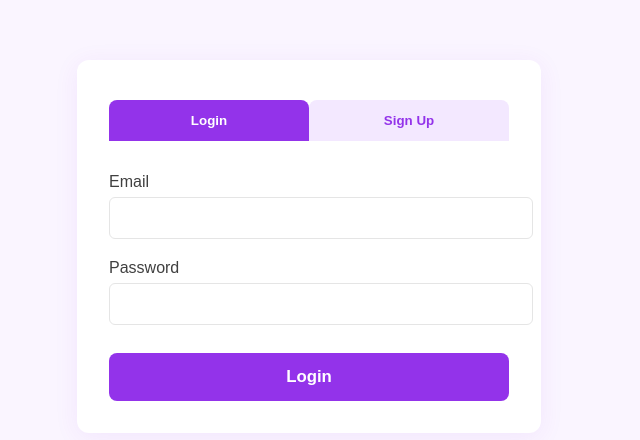
After one commit to Nesken-weche/banmgig, a Django app: page /kreyate/account/ in a window 1280 px wide. The commit adds this page. Shown: the top 440 px of the page, without its empty margins (331-971 px from the left). Run offline with Django 5.2, Linux system fonts and the light colour scheme.

Commit message:
adding signup and dummy data for kreyate3

```diff
--- /dev/null
+++ b/kreyate/templates/kreyate/user_signup_login.html
@@ -0,0 +1,144 @@
+<!DOCTYPE html>
+<html lang="en">
+<head>
+    <meta charset="UTF-8">
+    <meta name="viewport" content="width=device-width, initial-scale=1.0">
+    <title>User Login & Signup</title>
+    <style>
+        body {
+            font-family: 'Work Sans', sans-serif;
+            background: #faf5ff;
+            margin: 0;
+            padding: 0;
+        }
+        .container {
+            max-width: 400px;
+            margin: 60px auto;
+            background: #fff;
+            border-radius: 12px;
+            box-shadow: 0 4px 24px rgba(147,51,234,0.08);
+            padding: 2.5rem 2rem 2rem;
+        }
+        .tabs {
+            display: flex;
+            justify-content: space-between;
+            margin-bottom: 2rem;
+        }
+        .tab {
+            flex: 1;
+            text-align: center;
+            padding: 0.8rem 0;
+            cursor: pointer;
+            font-weight: 600;
+            color: #9333ea;
+            background: #f3e8ff;
+            border: none;
+            border-radius: 8px 8px 0 0;
+            transition: background 0.2s;
+        }
+        .tab.active {
+            background: #9333ea;
+            color: #fff;
+        }
+        .form {
+            display: none;
+        }
+        .form.active {
+            display: block;
+        }
+        .form-group {
+            margin-bottom: 1.2rem;
+        }
+        label {
+            display: block;
+            margin-bottom: 0.4rem;
+            color: #404040;
+            font-weight: 500;
+        }
+        input {
+            width: 100%;
+            padding: 0.7rem;
+            border-radius: 6px;
+            border: 1px solid #e5e5e5;
+            font-size: 1rem;
+        }
+        .submit-btn {
+            width: 100%;
+            background: #9333ea;
+            color: #fff;
+            border: none;
+            padding: 0.9rem;
+            border-radius: 8px;
+            font-weight: 600;
+            font-size: 1.05rem;
+            cursor: pointer;
+            margin-top: 0.5rem;
+        }
+        .submit-btn:hover {
+            background: #7e22ce;
+        }
+    </style>
+</head>
+<body>
+    <div class="container">
+        <div class="tabs">
+            <button class="tab active" id="login-tab">Login</button>
+            <button class="tab" id="signup-tab">Sign Up</button>
+        </div>
+        <form id="login-form" class="form active" method="post" action="#">
+            {% csrf_token %}
+            <div class="form-group">
+                <label for="login-email">Email</label>
+                <input type="email" id="login-email" name="email" required>
+            </div>
+            <div class="form-group">
+                <label for="login-password">Password</label>
+                <input type="password" id="login-password" name="password" required>
+            </div>
+            <button type="submit" class="submit-btn">Login</button>
+        </form>
+        <form id="signup-form" class="form" method="post" action="#">
+            {% csrf_token %}
+            <div class="form-group">
+                <label for="signup-name">Name</label>
+                <input type="text" id="signup-name" name="name" required>
+            </div>
+            <div class="form-group">
+                <label for="signup-email">Email</label>
+                <input type="email" id="signup-email" name="email" required>
+            </div>
+            <div class="form-group">
+                <label for="signup-phone">Phone</label>
+                <input type="tel" id="signup-phone" name="phone" required>
+            </div>
+            <div class="form-group">
+                <label for="signup-password">Password</label>
+                <input type="password" id="signup-password" name="password" required>
+            </div>
+            <div class="form-group">
+                <label for="signup-confirm-password">Confirm Password</label>
+                <input type="password" id="signup-confirm-password" name="confirm_password" required>
+            </div>
+            <button type="submit" class="submit-btn">Sign Up</button>
+        </form>
+    </div>
+    <script>
+        const loginTab = document.getElementById('login-tab');
+        const signupTab = document.getElementById('signup-tab');
+        const loginForm = document.getElementById('login-form');
+        const signupForm = document.getElementById('signup-form');
+        loginTab.addEventListener('click', function() {
+            loginTab.classList.add('active');
+            signupTab.classList.remove('active');
+            loginForm.classList.add('active');
+            signupForm.classList.remove('active');
+        });
+        signupTab.addEventListener('click', function() {
+            signupTab.classList.add('active');
+            loginTab.classList.remove('active');
+            signupForm.classList.add('active');
+            loginForm.classList.remove('active');
+        });
+    </script>
+</body>
+</html>
--- a/kreyate/urls.py
+++ b/kreyate/urls.py
@@ -3,4 +3,5 @@ from . import views
 
 urlpatterns = [
     path('', views.kreyate_signup, name='kreyate_signup'),
+    path('account/', views.user_login_signup, name='user_login_signup'),
 ]
--- a/kreyate/views.py
+++ b/kreyate/views.py
@@ -4,3 +4,6 @@ from django.shortcuts import render
 
 def kreyate_signup(request):
     return render(request, 'kreyate/kreyate_signup.html')
+
+def user_login_signup(request):
+    return render(request, 'kreyate/user_signup_login.html')
--- a/pages/views.py
+++ b/pages/views.py
@@ -4,3 +4,6 @@ from django.shortcuts import render
 
 def index(request):
     return render(request, 'pages/index.html')
+
+def gig_creation(request):
+    return render(request, 'pages/gig_creation.html')
```
Also changed, not shown: pages/templates/pages/index.html (+40 -4 lines), 1 other file.
